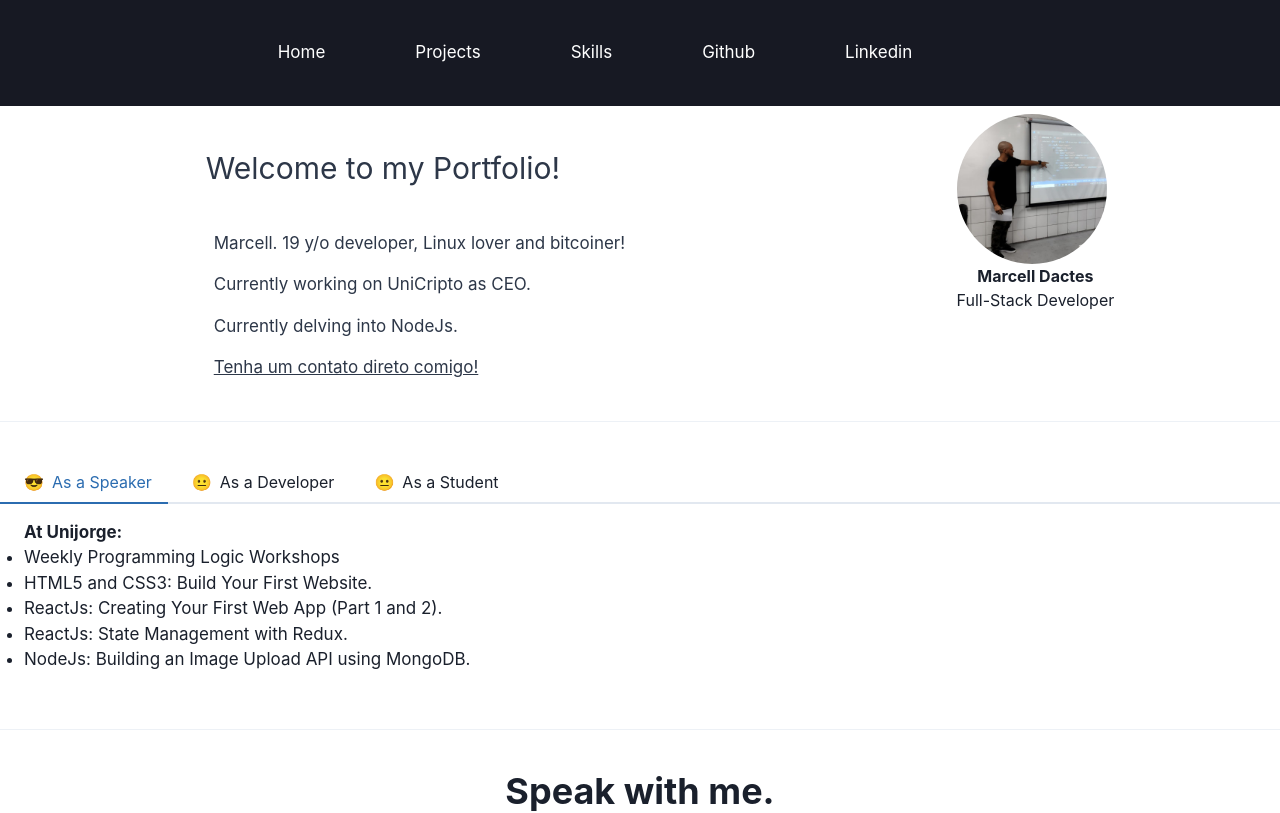
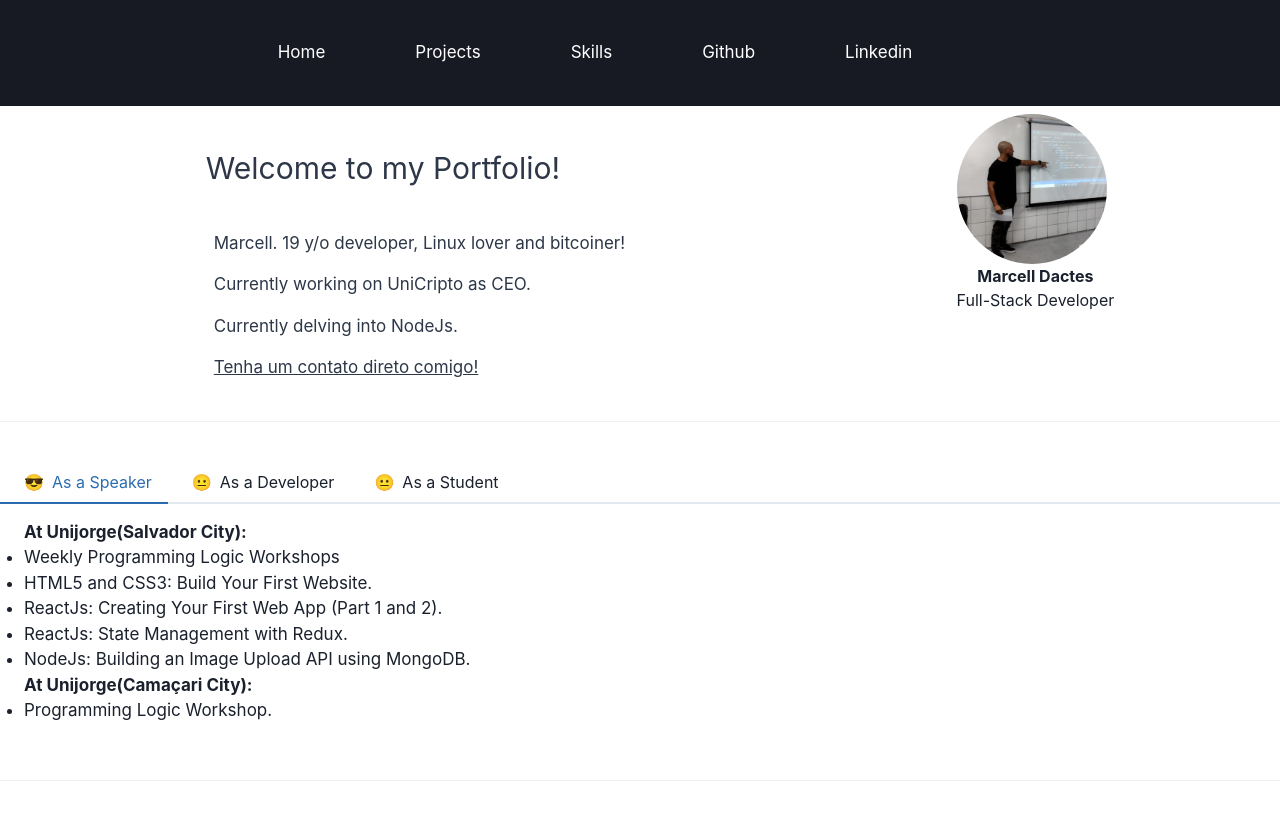
Before and after one commit to marcelldac/portfolio_v3, a React (Vite) app: page / in a window 1280 px wide. Shown: the top 813 px of the page. Built offline with nearby package versions, Linux system fonts and the light colour scheme.

Commit message:
feat(CustomTabs): add camaçari classes, add companies

```diff
--- a/src/components/CustomTabs.jsx
+++ b/src/components/CustomTabs.jsx
@@ -37,7 +37,7 @@ export default function CustomTabs() {
       </TabList>
       <TabPanels>
         <TabPanel ml={2} fontSize={17}>
-          <Text as='b'>At Unijorge:</Text>
+          <Text as='b'>At Unijorge(Salvador City):</Text>
           <ul>
             <li>Weekly Programming Logic Workshops</li>
             <li>HTML5 and CSS3: Build Your First Website.</li>
@@ -45,11 +45,20 @@ export default function CustomTabs() {
             <li>ReactJs: State Management with Redux.</li>
             <li>NodeJs: Building an Image Upload API using MongoDB.</li>
           </ul>
+          <Text as='b'>At Unijorge(Camaçari City):</Text>
+          <ul>
+            <li>Programming Logic Workshop.</li>
+          </ul>
         </TabPanel>
         <TabPanel ml={2} fontSize={17}>
           <Text as='b'>Full-stack Developer</Text>
-          <Text>Passionate about programming. I began my studies at around the age of 14 with the Python language. I always strive to understand the lowest levels of structures and comprehend that programming language is merely a tool.</Text>
           <Text fontSize={10}>Back-end {'>>>'} Front-end</Text>
+          <Text mb={2}>Passionate about programming. I began my studies at around the age of 14 with the Python language. I always strive to understand the lowest levels of structures and comprehend that programming language is merely a tool.</Text>
+          <Text>Some companies that use my services or apps:</Text>
+          <li><Text as='b'>No Trânsito</Text></li>
+          <li><Text as='b'>GoodVibe</Text></li>
+          <li><Text as='b'>Learn More</Text></li>
+
         </TabPanel>
         <TabPanel ml={2} fontSize={17}>
           <Text as='b'>Computer Scientist (almost)</Text>
```
